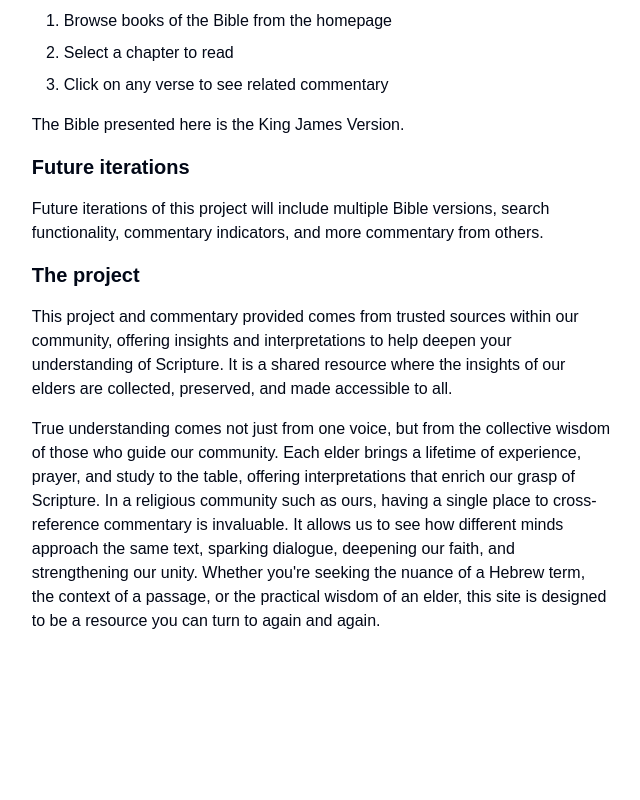
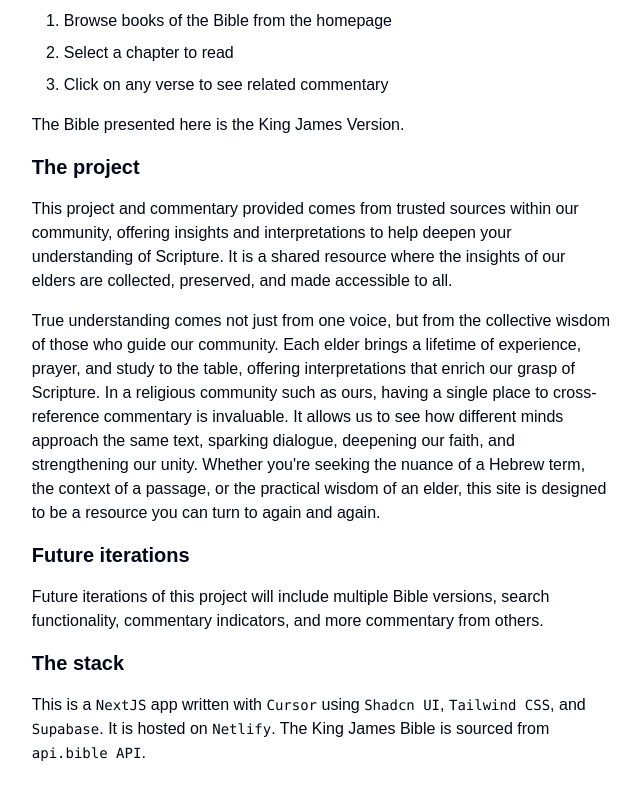
Before and after one commit to mapk/bible-commentary, a Next.js app: page /about in a window 1280 px wide. Shown: the part 260-1060 px from the top of the page, without its empty margins (319-959 px from the left). Before the commit the page ends 977 px from the top, so only its background shows below. Built offline with nearby package versions, Linux system fonts and the light colour scheme; no server answers.

Commit message:
about page updates

```diff
--- a/src/app/about/page.tsx
+++ b/src/app/about/page.tsx
@@ -16,12 +16,6 @@ export default function About() {
           </ol>
           <p className="mb-4">
             The Bible presented here is the King James Version.
-          </p>
-          <h1 className="text-xl font-semibold mb-4">Future iterations</h1>
-          <p className="mb-4">
-            Future iterations of this project will include multiple Bible
-            versions, search functionality, commentary indicators, and more
-            commentary from others.
           </p>
           <h1 className="text-xl font-semibold mb-4">The project</h1>
           <p className="mb-4">
@@ -44,6 +38,22 @@ export default function About() {
             practical wisdom of an elder, this site is designed to be a resource
             you can turn to again and again.
           </p>
+          <h1 className="text-xl font-semibold mb-4">Future iterations</h1>
+          <p className="mb-4">
+            Future iterations of this project will include multiple Bible
+            versions, search functionality, commentary indicators, and more
+            commentary from others.
+          </p>
+          <h1 className="text-xl font-semibold mb-4">The stack</h1>
+          <p className="mb-4">
+            This is a <code className="text-sm">NextJS</code> app written with{" "}
+            <code className="text-sm">Cursor</code> using{" "}
+            <code className="text-sm">Shadcn UI</code>,{" "}
+            <code className="text-sm">Tailwind CSS</code>, and{" "}
+            <code className="text-sm">Supabase</code>. It is hosted on{" "}
+            <code className="text-sm">Netlify</code>. The King James Bible is
+            sourced from <code className="text-sm">api.bible API</code>.
+          </p>
         </section>
       </div>
     </div>
```
